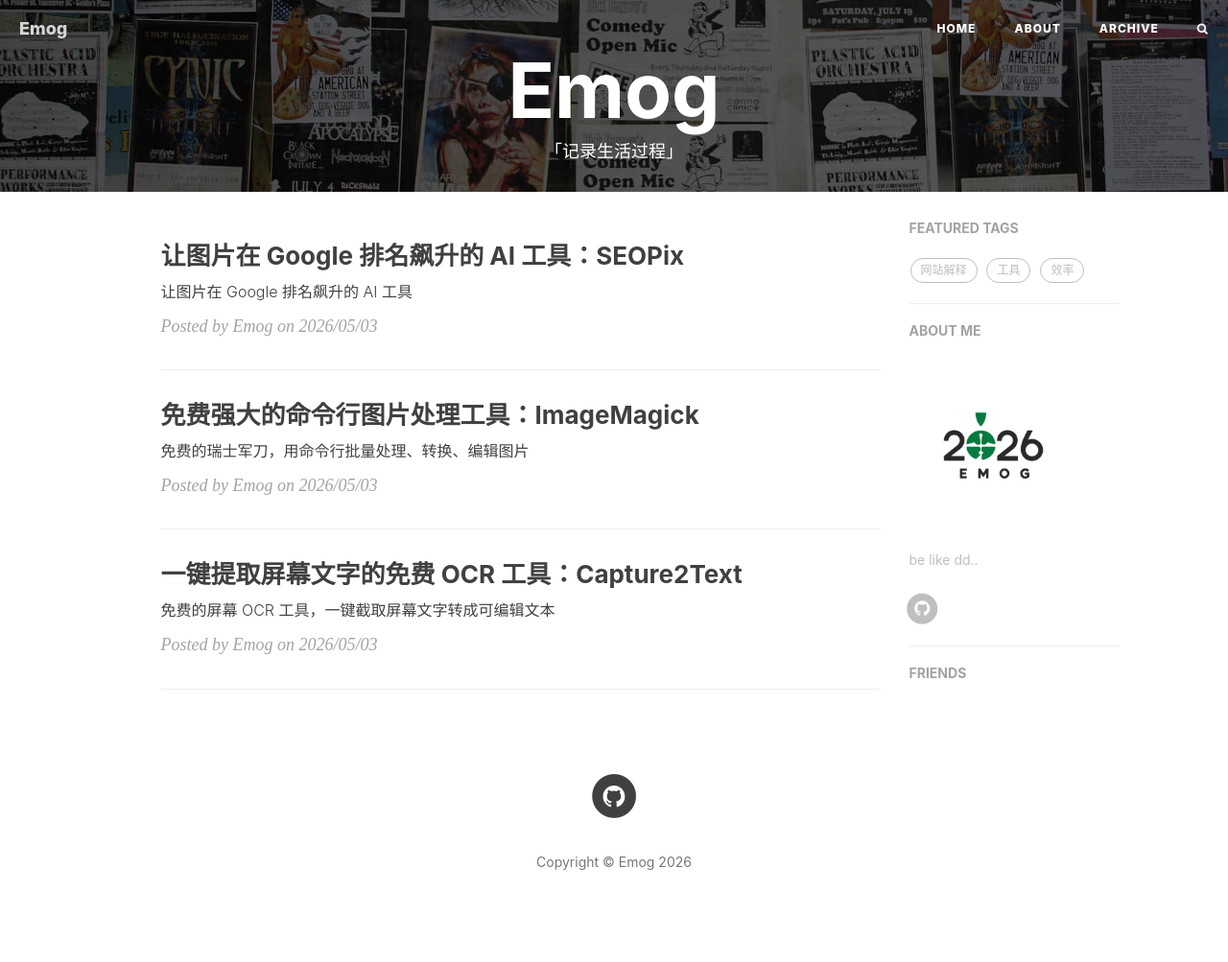
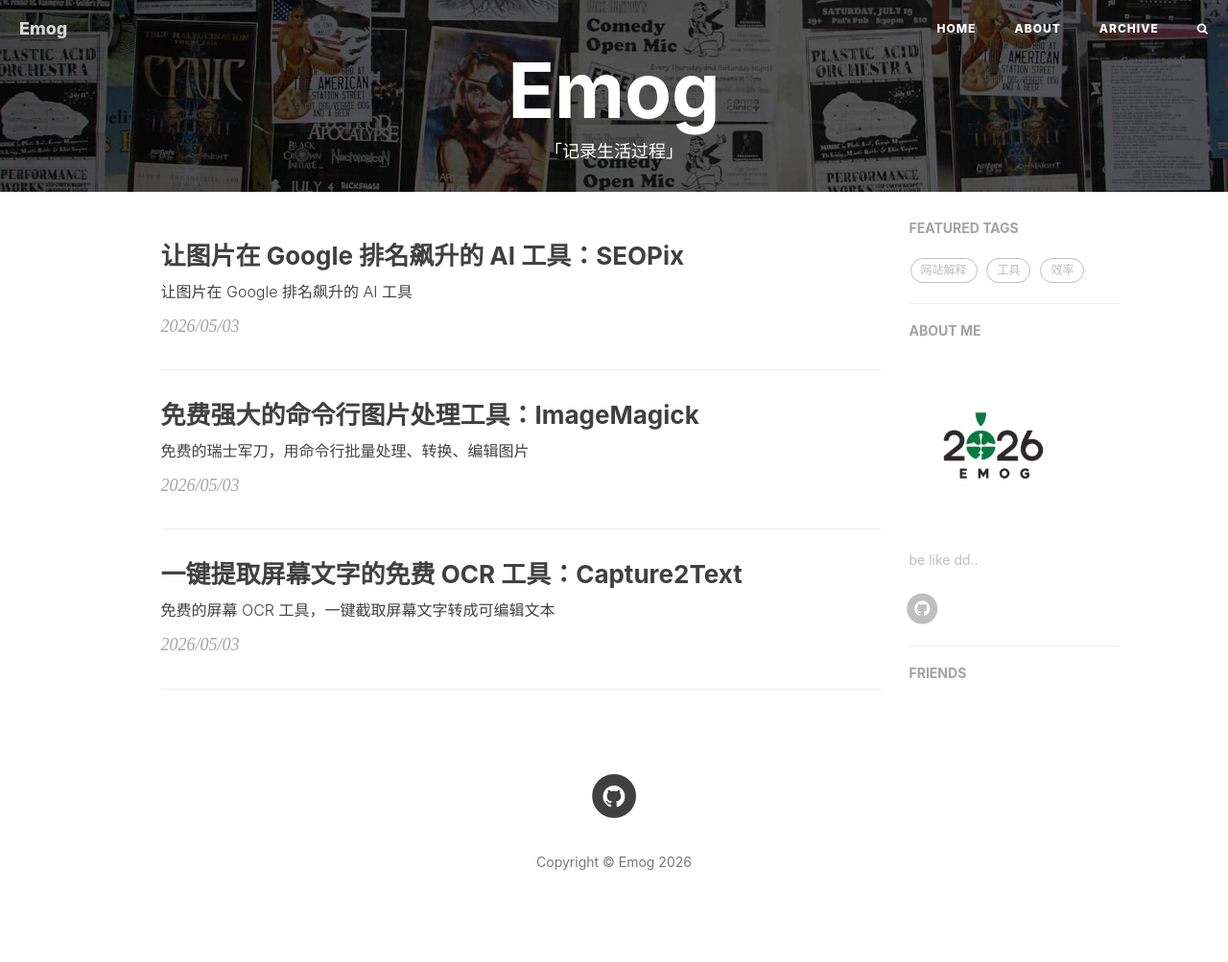
Before and after one commit to emog2026/emog2026.github.io, a Jekyll site: the page built from index.html, in a window 1280 px wide. Shown: the whole page at 96% size. Built offline with Jekyll 4.4.1, drawn with Linux system fonts in a browser that asks for light colours; nearby versions of some CDN libraries; the list of posts is cut into pages by our own code.

Commit message:
优化：简化首页文章元数据显示
移除 "Posted by" 前缀，只保留日期显示，使页面更简洁。

Co-Authored-By: Claude Sonnet 4.6 <noreply@anthropic.com>

```diff
--- a/index.html
+++ b/index.html
@@ -23,7 +23,7 @@ description: "「记录生活过程」"
         {% endif %}
     </a>
     <p class="post-meta">
-        Posted by {% if post.author %}{{ post.author }}{% else %}{{ site.title }}{% endif %} on {{ post.date | date: "%Y/%m/%d" }}
+        {{ post.date | date: "%Y/%m/%d" }}
     </p>
 </div>
 <hr>
```
